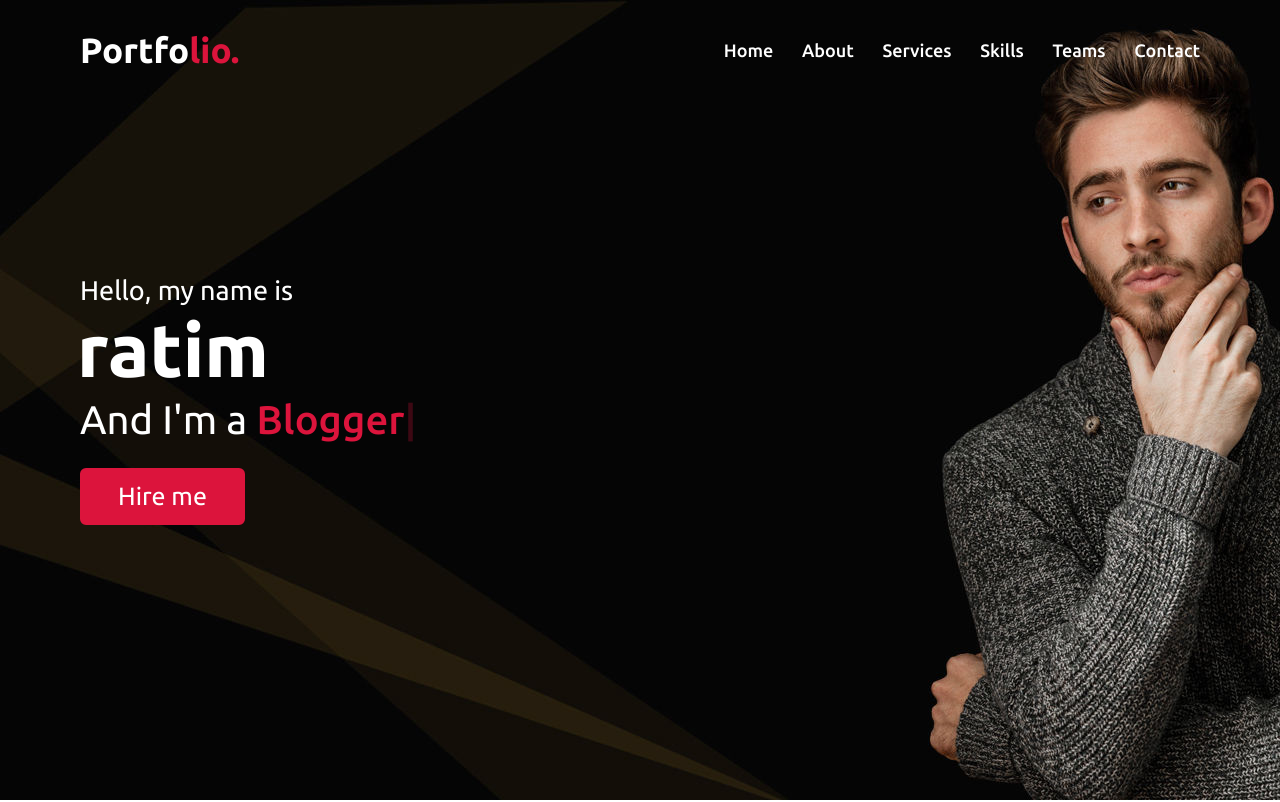
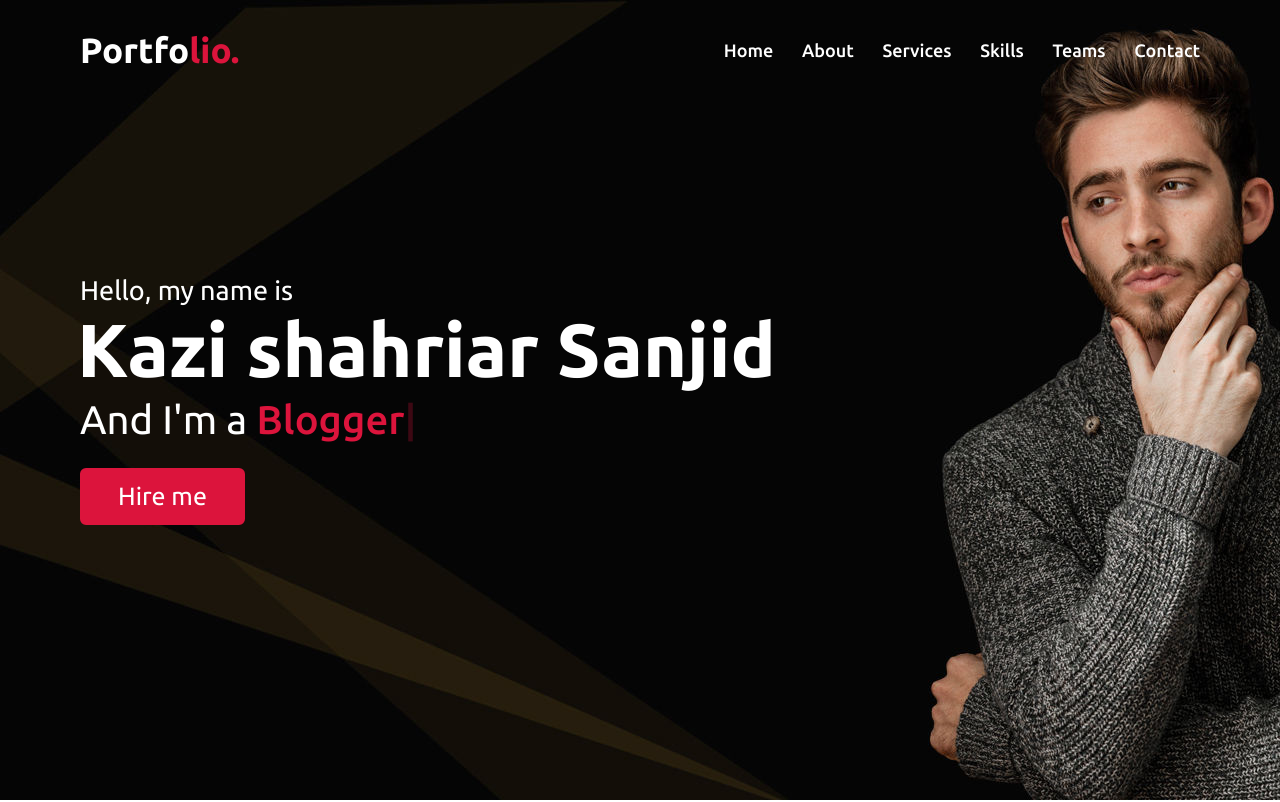
Before and after one commit to Ratim321/myportfolio, a plain HTML site: page index.html in a window 1280 px wide. Shown: the top 802 px of the page. Drawn offline with nearby package versions, Linux system fonts and the light colour scheme.

Commit message:
Add files via upload

```diff
--- a/index.html
+++ b/index.html
@@ -40,7 +40,8 @@
         <div class="max-width">
             <div class="home-content">
                 <div class="text-1">Hello, my name is</div>
-                <div class="text-2">ratim </div>
+                <div class="text-2">Kazi shahriar Sanjid
+                </div>
                 <div class="text-3">And I'm a <span class="typing"></span></div>
                 <a href="#">Hire me</a>
             </div>
```
